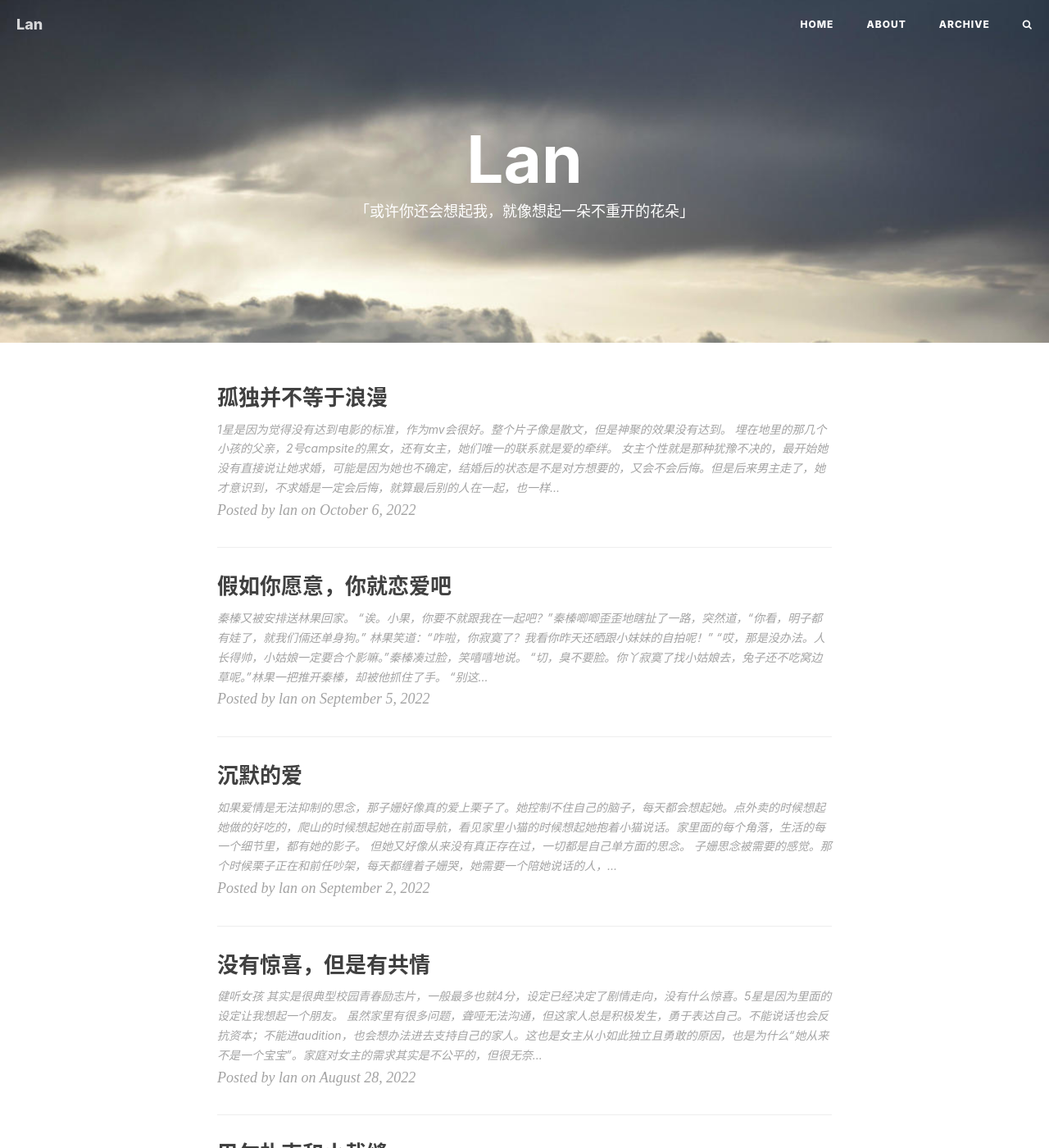
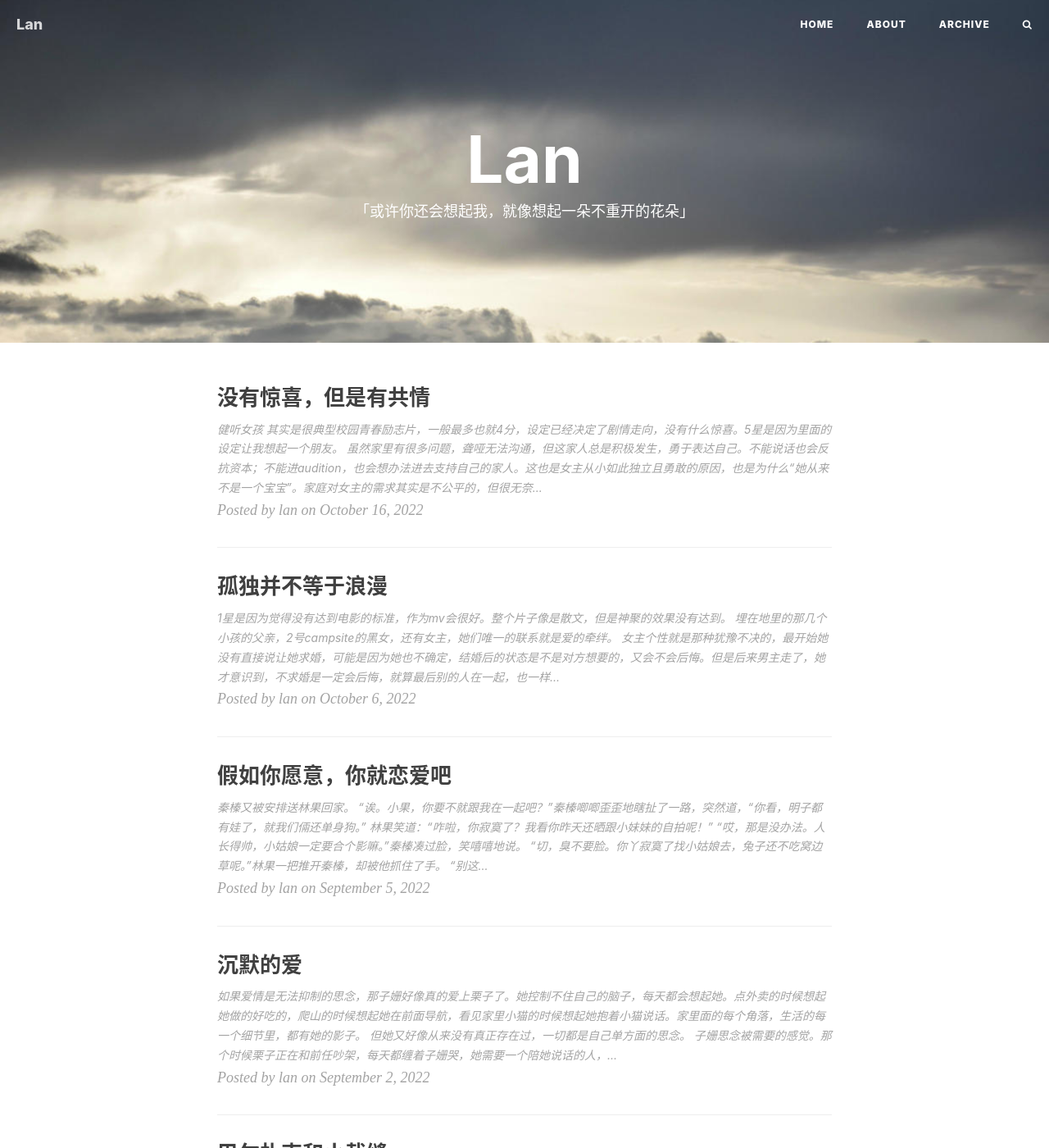
Before and after one commit to yesenin-flower/yesenin-flower.github.io, a Jekyll site: the page built from index.html, in a window 1280 px wide and 1400 px high. Shown: the whole window at 82% size. Built offline with Jekyll 4.4.1, drawn with Linux system fonts in a browser that asks for light colours; nearby versions of some CDN libraries; the list of posts is cut into pages by our own code; comment, search, counter and statistics services are not loaded.

Commit message:
Update 2022-10-16-CODA.md

```diff
--- a/_posts/novel/2022-10-16-CODA.md
+++ b/_posts/novel/2022-10-16-CODA.md
@@ -1,7 +1,7 @@
 ---
 layout:     post
 title:      "没有惊喜，但是有共情"
-date:       2022-08-28 12:00:00
+date:       2022-10-16 12:00:00
 author:     "lan"
 header-img: "img/in-post/2193400-c44f00ca7db5c857.jpg"
 catalog: true
```
